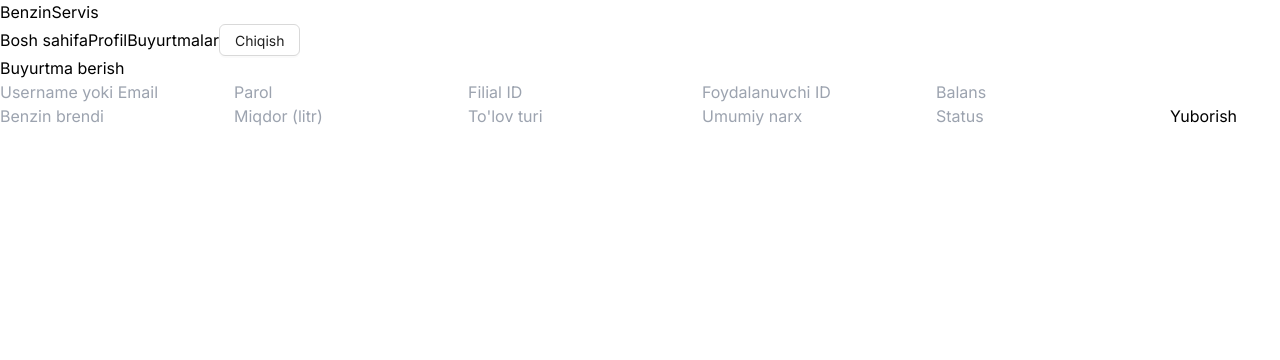
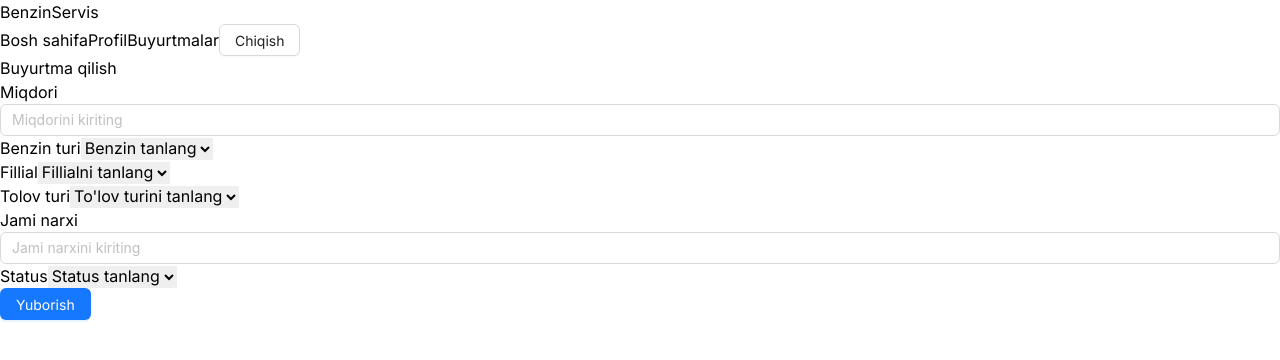
Before and after one commit to Jakbaraliyevv/serem, a React (Vite) app: page /hisobni-toldirish in a window 1280 px wide. Shown: the top 360 px of the page. Built offline with nearby package versions, Linux system fonts and the light colour scheme.

Commit message:
Order create

```diff
--- a/src/components/auth/register/index.jsx
+++ b/src/components/auth/register/index.jsx
@@ -1,5 +1,5 @@
 import { Button, Input } from "antd";
-import { data, useNavigate } from "react-router-dom";
+import { useNavigate } from "react-router-dom";
 import notificationApi from "../../../generic/notify";
 import { useEffect, useState } from "react";
 import "@ant-design/v5-patch-for-react-19";
@@ -69,7 +69,7 @@ function Register() {
       .then((data) => setData(data.data))
       .catch((error) => console.log(error));
   }, []);
-  console.log(data);
+  console.log(data, "data");
   return (
     <section className="bg-gradient-to-r from-blue-600 to-blue-400 min-h-screen">
       <div className="w-full max-w-5xl mx-auto px-4 py-12 min-h-screen flex items-center justify-center">
--- a/src/components/hisobni-toldirish/index.jsx
+++ b/src/components/hisobni-toldirish/index.jsx
@@ -1,110 +1,196 @@
-import React, { useState } from "react";
+import { Button, Input } from "antd";
+import React, { useEffect, useState } from "react";
+import notificationApi from "../../generic/notify";
+import { useAxios } from "../../hooks/axios";
 
 function OrderPost() {
+  const [data, setData] = useState([]);
+  const [benzinData, setBenzinData] = useState([]);
   const [formData, setFormData] = useState({
-    username_or_email: "",
-    password: "",
-    branch: "",
-    user: "",
     balance: "",
     benzin_brand: "",
     quantity: "",
     payment_method: "",
     total_price: "",
     status: "",
+    branch: "",
   });
 
+  const notify = notificationApi();
+  const axios = useAxios();
+
+  // Branch olish
+  useEffect(() => {
+    axios({
+      url: "/register/",
+      method: "GET",
+    })
+      .then((data) => setData(data.data))
+      .catch((error) => console.log(error));
+  }, []);
+
+  // Benzin turini olish
+  useEffect(() => {
+    axios({
+      url: "/orders/create/",
+      method: "GET",
+    })
+      .then((data) => {
+        setBenzinData(data);
+        setFormData((prev) => ({
+          ...prev,
+          balance: data?.user_balance || 0, // Yangilangan balance qiymati
+        }));
+      })
+      .catch((error) => console.log(error));
+  }, []);
+
+  const benzinChoise = benzinData?.fuel_stock || [];
   const handleChange = (e) => {
-    setFormData({ ...formData, [e.target.name]: e.target.value });
+    const { name, value } = e.target;
+    setFormData((prev) => ({
+      ...prev,
+      [name]: value,
+    }));
   };
 
   const handleSubmit = (e) => {
     e.preventDefault();
-    console.log("Yuborilgan ma'lumotlar:", formData);
+    console.log("Yuborilgan data:", formData);
+    axios({
+      url: "/orders/create/",
+      method: "POST",
+      data: formData,
+    })
+      .then((data) => {
+        notify({ type: "sucsess" });
+        console.log(data);
+      })
+      .catch((error) => {
+        console.log(error);
+        notify({ type: "error" });
+      });
   };
 
   return (
-    <div className="max-w-md mx-auto mt-10 p-5 bg-white shadow-lg rounded-lg">
-      <h2 className="text-2xl font-bold mb-4">Buyurtma berish</h2>
-      <form onSubmit={handleSubmit} className="flex flex-col gap-3">
-        <input
-          type="text"
-          name="username_or_email"
-          placeholder="Username yoki Email"
-          className="border p-2 rounded"
+    <section className="min-h-screen bg-gray-100">
+      <div className="w-[90%] m-auto">
+        <h1 className="py-9 text-[22px] font-semibold">Buyurtma qilish</h1>
+
+        <form
+          className="p-11 bg-[#FFF] shadow rounded-lg"
+          onSubmit={handleSubmit}
+        >
+          <div className="flex items-start justify-between m-auto gap-5">
+            <div className="w-full flex flex-col gap-5">
+              <div className="flex flex-col gap-1">
+                <label className="text-[17px] mb-2">Miqdori</label>
+                <Input
                   onChange={handleChange}
+                  name="quantity"
+                  type="number"
+                  min="1"
+                  step="1"
+                  className="w-full h-11 px-3 border text-[15px] font-medium border-gray-300 rounded-lg bg-white shadow-sm"
+                  placeholder="Miqdorini kiriting"
                 />
-        <input
-          type="password"
-          name="password"
-          placeholder="Parol"
-          className="border p-2 rounded"
+              </div>
+
+              <div className="space-y-2">
+                <label className="text-[17px] font-medium text-gray-700">
+                  Benzin turi
+                </label>
+                <select
                   onChange={handleChange}
+                  name="benzin_brand"
+                  className="w-full h-11 px-3 border border-gray-300 rounded-lg bg-white shadow-sm"
+                >
+                  <option value="">Benzin tanlang</option>
+                  {benzinChoise?.map((value) => (
+                    <option key={value.benzin_id} value={value.benzin_id}>
+                      {value.benzin_name}
+                    </option>
+                  ))}
+                </select>
+              </div>
+
+              <div className="space-y-2">
+                <label className="text-[17px] font-medium text-gray-700">
+                  Fillial
+                </label>
+                <select
+                  onChange={handleChange}
+                  name="branch"
+                  className="w-full h-11 px-3 border border-gray-300 rounded-lg bg-white shadow-sm"
+                >
+                  <option value="">Fillialni tanlang</option>
+                  {data?.map((value) => (
+                    <option key={value.id} value={value.id}>
+                      {value.name}
+                    </option>
+                  ))}
+                </select>
+              </div>
+            </div>
+
+            <div className="w-full flex flex-col gap-5">
+              <div className="space-y-2">
+                <label className="text-[17px] font-medium text-gray-700">
+                  Tolov turi
+                </label>
+                <select
+                  onChange={handleChange}
+                  name="payment_method"
+                  className="w-full h-11 px-3 border border-gray-300 rounded-lg bg-white shadow-sm"
+                >
+                  <option value="">To'lov turini tanlang</option>
+                  <option value="cash">Naqd pul</option>
+                </select>
+              </div>
+
+              <div className="flex flex-col gap-1">
+                <label className="text-[17px] mb-2">Jami narxi</label>
+                <Input
+                  onChange={handleChange}
+                  name="total_price"
+                  min="1"
+                  type="number"
+                  step="1"
+                  className="w-full h-11 px-3 border border-gray-300 rounded-lg bg-white shadow-sm text-[15px] font-medium"
+                  placeholder="Jami narxini kiriting"
                 />
-        <input
-          type="text"
-          name="branch"
-          placeholder="Filial ID"
-          className="border p-2 rounded"
+              </div>
+
+              <div className="space-y-2">
+                <label className="text-[17px] font-medium text-gray-700">
+                  Status
+                </label>
+                <select
                   onChange={handleChange}
-        />
-        <input
-          type="number"
-          name="user"
-          placeholder="Foydalanuvchi ID"
-          className="border p-2 rounded"
-          onChange={handleChange}
-        />
-        <input
-          type="number"
-          name="balance"
-          placeholder="Balans"
-          className="border p-2 rounded"
-          onChange={handleChange}
-        />
-        <input
-          type="text"
-          name="benzin_brand"
-          placeholder="Benzin brendi"
-          className="border p-2 rounded"
-          onChange={handleChange}
-        />
-        <input
-          type="number"
-          name="quantity"
-          placeholder="Miqdor (litr)"
-          className="border p-2 rounded"
-          onChange={handleChange}
-        />
-        <input
-          type="text"
-          name="payment_method"
-          placeholder="To'lov turi"
-          className="border p-2 rounded"
-          onChange={handleChange}
-        />
-        <input
-          type="number"
-          name="total_price"
-          placeholder="Umumiy narx"
-          className="border p-2 rounded"
-          onChange={handleChange}
-        />
-        <input
-          type="text"
                   name="status"
-          placeholder="Status"
-          className="border p-2 rounded"
-          onChange={handleChange}
-        />
-        <button
-          type="submit"
-          className="bg-blue-500 text-white p-2 rounded hover:bg-blue-600"
+                  className="w-full h-11 px-3 border border-gray-300 rounded-lg bg-white shadow-sm"
+                >
+                  <option value="">Status tanlang</option>
+                  <option value="pending">Kutilyatgan</option>
+                  <option value="completed">Bajarilgan</option>
+                  <option value="cancelled">Bekor qilingan</option>
+                </select>
+              </div>
+
+              <div className="flex justify-end">
+                <Button
+                  type="primary"
+                  htmlType="submit"
+                  className="w-[40%] h-11 mt-5 px-3"
                 >
                   Yuborish
-        </button>
+                </Button>
+              </div>
+            </div>
+          </div>
         </form>
       </div>
+    </section>
   );
 }
 
--- a/src/components/showcase/index.jsx
+++ b/src/components/showcase/index.jsx
@@ -1,15 +1,35 @@
 import React, { useEffect, useState } from "react";
-import { Button, Modal } from "antd";
+import { Button, Input, Modal } from "antd";
 import { Link } from "react-router-dom";
 import Zaprafkalar from "../zaprafkalar";
 import { useAxios } from "../../hooks/axios";
+import notificationApi from "../../generic/notify";
 
 function Showcase() {
   const [isModalOpen, setIsModalOpen] = useState(false);
   const [data, setData] = useState([]);
   const userData = JSON.parse(localStorage.getItem("user"));
   const axios = useAxios();
+  const notify = notificationApi();
+  const [branch, setBranch] = useState([]);
+  const [branch2, setBranch2] = useState([]);
+  const [user, setUser] = useState("");
+  const [balance, setBalance] = useState("");
+  const [balanceData, setBalanceData] = useState(0);
 
+  //   Balanse >>>>>>>>>>>>>>>>
+
+  useEffect(() => {
+    axios({
+      url: "/orders/create/",
+      method: "GET",
+    })
+      .then((data) => {
+        setBalanceData(data?.user_balance);
+      })
+      .catch((error) => console.log(error));
+  }, []);
+  // >>>>>>>>>>>>>>>>>>>>>>>>
   useEffect(() => {
     axios({
       url: "/user-data/",
@@ -19,13 +39,45 @@ function Showcase() {
       .catch((error) => console.log(error));
   }, []);
 
-  console.log(data, "data", userData.username, userData.email, "login");
-
   const findUser = data.find(
     (value) =>
       value.email === userData.email || value.username === userData.username
   );
 
+  useEffect(() => {
+    axios({
+      url: "/register/",
+      method: "GET",
+    })
+      .then((data) => setBranch(data.data))
+      .catch((error) => console.log(error));
+  }, []);
+
+  //   UserBalanse
+
+  const postData = () => {
+    const data = {
+      user_id: user,
+      branch: branch2,
+      balance,
+    };
+
+    if (!user || !branch2 || !balance) {
+      notify({ type: "fullData" });
+      return;
+    }
+
+    axios({
+      url: "/userbalance/create/",
+      method: "POST",
+      data,
+    })
+      .then((data) => {
+        console.log(data);
+        notify({ type: "Saved" });
+      })
+      .catch((error) => console.log(error));
+  };
   return (
     <section className="bg-[#f3f4f6] min-h-screen pt-6">
       <div className="w-[90%] m-auto flex flex-col gap-7">
@@ -36,7 +88,9 @@ function Showcase() {
           <div className="flex items-center gap-5">
             <span className="flex items-center gap-3 text-[19px]">
               <h3 className="font-medium">Balans:</h3>
-              <h3 className="font-bold text-blue-600">150,000 so'm</h3>
+              <h3 className="font-bold text-blue-600">
+                {Math.floor(balanceData)} so'm
+              </h3>
             </span>
             <Button type="primary" onClick={() => setIsModalOpen(true)}>
               Hisobni to'ldirish
@@ -54,13 +108,68 @@ function Showcase() {
             <Button
               key="submit"
               type="primary"
-              onClick={() => setIsModalOpen(false)}
+              onClick={() => {
+                setIsModalOpen(false);
+                postData();
+              }}
             >
               To'ldirish
             </Button>,
           ]}
         >
-          <p>Hisobingizni to'ldirish uchun kerakli summani kiriting.</p>
+          <form className="flex flex-col gap-7">
+            <div className="space-y-2">
+              <label
+                htmlFor="benzin"
+                className="text-[17px] font-medium text-gray-700"
+              >
+                Balance
+              </label>
+              <Input
+                id="balance"
+                required
+                className="h-11 rounded-lg text-base"
+                onChange={(e) => setBalance(e.target.value)}
+                placeholder="Balansingizni  kiriting"
+              />
+            </div>
+            <div className="space-y-2">
+              <label
+                htmlFor="user"
+                className="text-[17px] font-medium text-gray-700"
+              >
+                Foydalanuvchi
+              </label>
+              <select
+                id="user"
+                onChange={(e) => setUser(e.target.value)}
+                className="w-full h-11 px-3 border border-gray-300 rounded-lg bg-white shadow-sm focus:outline-none focus:ring-2 focus:ring-blue-500 focus:border-blue-500"
+              >
+                <option value="">Foydalanuvchi tanlang</option>
+                {data?.map((value) => (
+                  <option value={value.id}>{value.first_name}</option>
+                ))}
+              </select>
+            </div>
+            <div className="space-y-2">
+              <label
+                htmlFor="branch"
+                className="text-[17px] font-medium text-gray-700"
+              >
+                Fillial
+              </label>
+              <select
+                id="branch"
+                onChange={(e) => setBranch2(e.target.value)}
+                className="w-full h-11 px-3 border border-gray-300 rounded-lg bg-white shadow-sm focus:outline-none focus:ring-2 focus:ring-blue-500 focus:border-blue-500"
+              >
+                <option value="">Fillialni tanlang</option>
+                {branch?.map((value) => (
+                  <option value={value.id}>{value.name}</option>
+                ))}
+              </select>
+            </div>
+          </form>
         </Modal>
         <div className="grid grid-cols-3 gap-5">
           <Link
--- a/src/index.css
+++ b/src/index.css
@@ -12,3 +12,7 @@
   top: 0;
   z-index: 9999;
 }
+
+select {
+  outline: none;
+}
```
Also changed, not shown: src/components/profile/index.jsx (+14 -4 lines), src/generic/notify/index.jsx (+8 -1 lines). Lines whose indentation alone changed are shown as unchanged.
